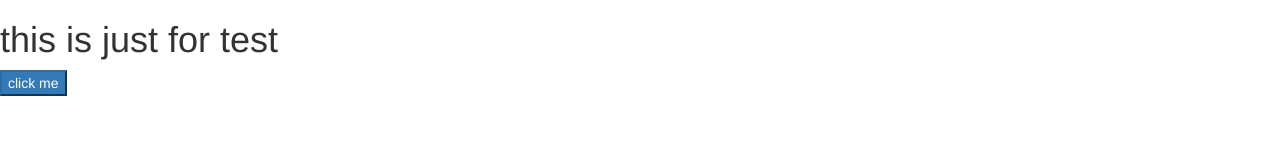
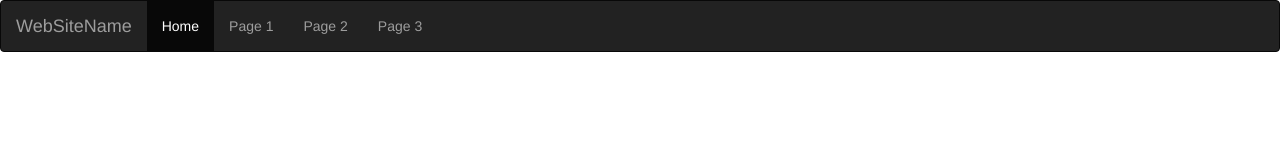
Before and after one commit to fecigindev/SDL2, a plain HTML site: page index.html in a window 1280 px wide. Drawn offline with Linux system fonts and the light colour scheme.

Commit message:
Update index.html

```diff
--- a/index.html
+++ b/index.html
@@ -4,7 +4,18 @@
   <link rel="stylesheet" href="bootstrap.css">
   </head>
 <body>
-<h1>this is just for test</h1>
-  <button class="btn-primary">click me</button>
+<nav class="navbar navbar-inverse">
+  <div class="container-fluid">
+    <div class="navbar-header">
+      <a class="navbar-brand" href="#">WebSiteName</a>
+    </div>
+    <ul class="nav navbar-nav">
+      <li class="active"><a href="#">Home</a></li>
+      <li><a href="#">Page 1</a></li>
+      <li><a href="#">Page 2</a></li>
+      <li><a href="#">Page 3</a></li>
+    </ul>
+  </div>
+</nav>
 </body>
 </html>
```
